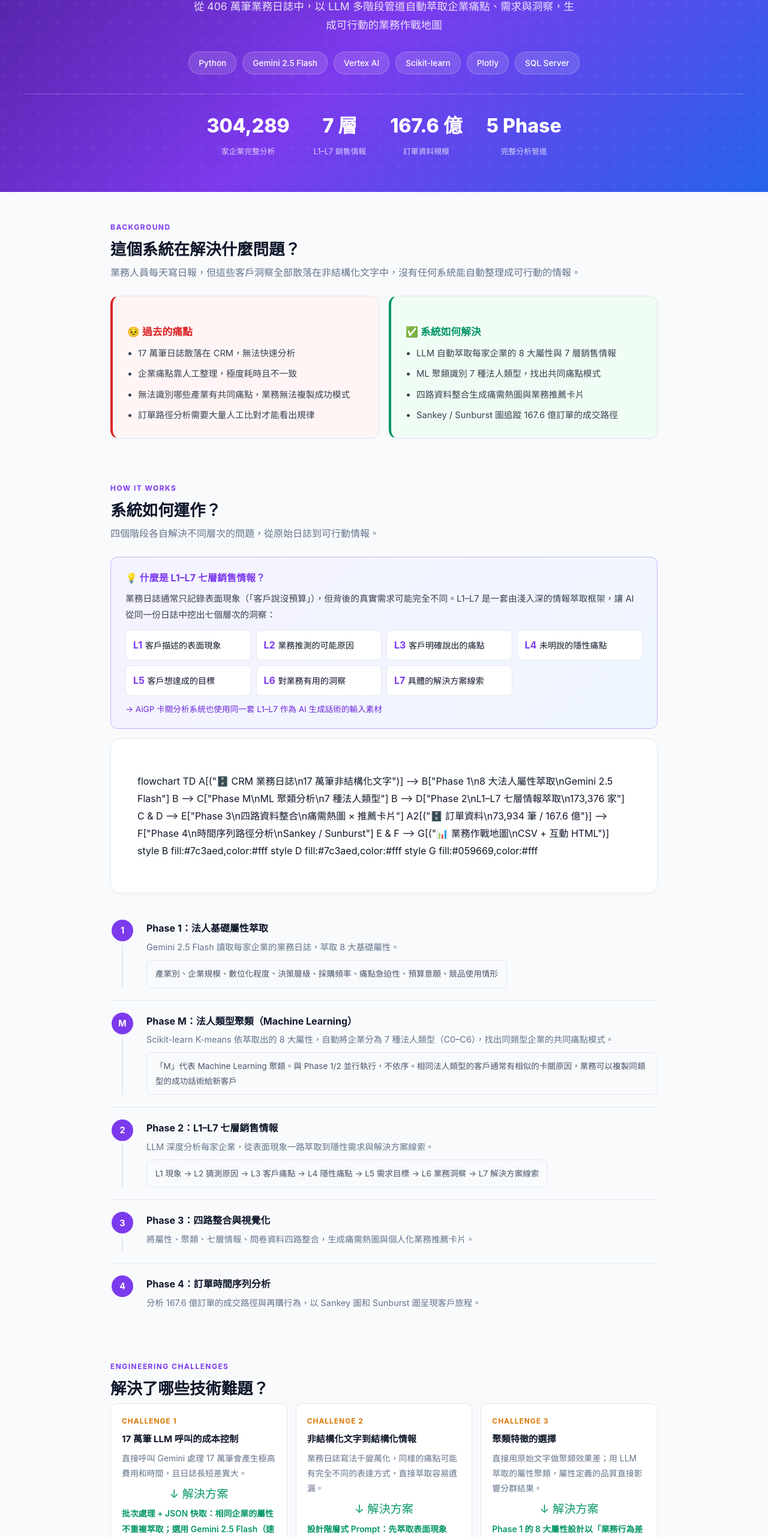
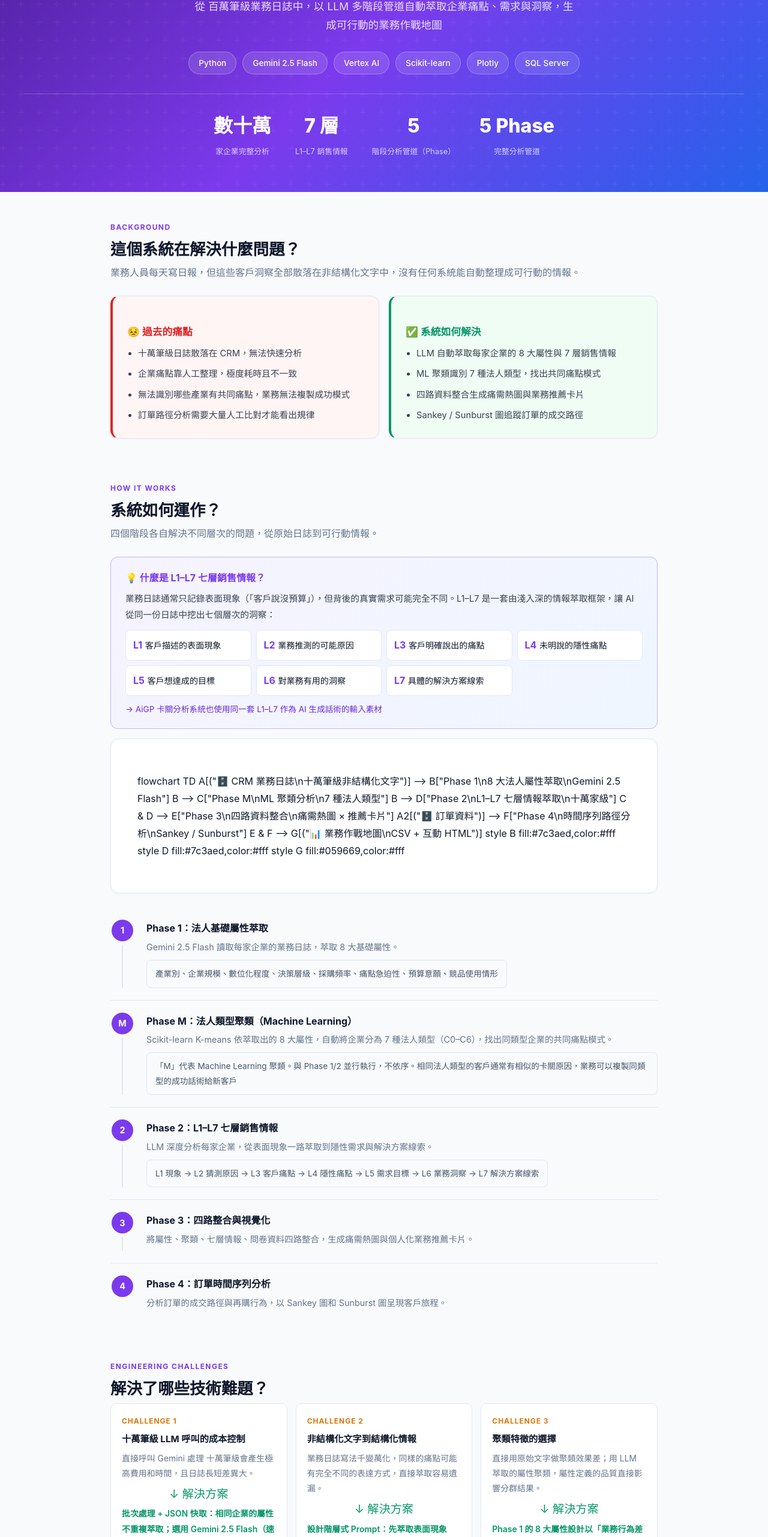
Before and after one commit to yujuigato/llm-bizlog-report, a plain HTML site: page index.html in a window 1280 px wide. Shown: the part 238-2800 px from the top of the page at 60% size. Drawn offline with Linux system fonts and the light colour scheme; a script that the page names is missing.

Commit message:
docs: 公開頁面移除精確數量與金額，改以量級描述（資安去識別）

```diff
--- a/index.html
+++ b/index.html
@@ -110,7 +110,7 @@
 <header>
   <div class="hero-tag">🧠 LLM × 業務情報 × 視覺化</div>
   <h1>業務日誌智慧萃取系統<br><span>Pain-Point Intelligence Map</span></h1>
-  <p class="subtitle">從 406 萬筆業務日誌中，以 LLM 多階段管道自動萃取企業痛點、需求與洞察，生成可行動的業務作戰地圖</p>
+  <p class="subtitle">從 百萬筆級業務日誌中，以 LLM 多階段管道自動萃取企業痛點、需求與洞察，生成可行動的業務作戰地圖</p>
   <div class="tech-pills">
     <span class="tech-pill">Python</span>
     <span class="tech-pill">Gemini 2.5 Flash</span>
@@ -120,9 +120,9 @@
     <span class="tech-pill">SQL Server</span>
   </div>
   <div class="hero-stats">
-    <div class="hero-stat"><div class="num">304,289</div><div class="lbl">家企業完整分析</div></div>
+    <div class="hero-stat"><div class="num">數十萬</div><div class="lbl">家企業完整分析</div></div>
     <div class="hero-stat"><div class="num">7 層</div><div class="lbl">L1–L7 銷售情報</div></div>
-    <div class="hero-stat"><div class="num">167.6 億</div><div class="lbl">訂單資料規模</div></div>
+    <div class="hero-stat"><div class="num">5</div><div class="lbl">階段分析管道（Phase）</div></div>
     <div class="hero-stat"><div class="num">5 Phase</div><div class="lbl">完整分析管道</div></div>
   </div>
 </header>
@@ -136,7 +136,7 @@
     <div class="card problem-card">
       <h3>😣 過去的痛點</h3>
       <ul style="padding-left:18px;font-size:.92rem;color:#374151;margin-top:8px;">
-        <li style="margin-bottom:8px">17 萬筆日誌散落在 CRM，無法快速分析</li>
+        <li style="margin-bottom:8px">十萬筆級日誌散落在 CRM，無法快速分析</li>
         <li style="margin-bottom:8px">企業痛點靠人工整理，極度耗時且不一致</li>
         <li style="margin-bottom:8px">無法識別哪些產業有共同痛點，業務無法複製成功模式</li>
         <li>訂單路徑分析需要大量人工比對才能看出規律</li>
@@ -148,7 +148,7 @@
         <li style="margin-bottom:8px">LLM 自動萃取每家企業的 8 大屬性與 7 層銷售情報</li>
         <li style="margin-bottom:8px">ML 聚類識別 7 種法人類型，找出共同痛點模式</li>
         <li style="margin-bottom:8px">四路資料整合生成痛需熱圖與業務推薦卡片</li>
-        <li>Sankey / Sunburst 圖追蹤 167.6 億訂單的成交路徑</li>
+        <li>Sankey / Sunburst 圖追蹤訂單的成交路徑</li>
       </ul>
     </div>
   </div>
@@ -177,11 +177,11 @@
   <div class="card" style="margin-bottom:24px;">
     <div class="mermaid">
 flowchart TD
-    A[("🗄️ CRM 業務日誌\n17 萬筆非結構化文字")] --> B["Phase 1\n8 大法人屬性萃取\nGemini 2.5 Flash"]
+    A[("🗄️ CRM 業務日誌\n十萬筆級非結構化文字")] --> B["Phase 1\n8 大法人屬性萃取\nGemini 2.5 Flash"]
     B --> C["Phase M\nML 聚類分析\n7 種法人類型"]
-    B --> D["Phase 2\nL1–L7 七層情報萃取\n173,376 家"]
+    B --> D["Phase 2\nL1–L7 七層情報萃取\n十萬家級"]
     C & D --> E["Phase 3\n四路資料整合\n痛需熱圖 × 推薦卡片"]
-    A2[("🗄️ 訂單資料\n73,934 筆 / 167.6 億")] --> F["Phase 4\n時間序列路徑分析\nSankey / Sunburst"]
+    A2[("🗄️ 訂單資料")] --> F["Phase 4\n時間序列路徑分析\nSankey / Sunburst"]
     E & F --> G[("📊 業務作戰地圖\nCSV + 互動 HTML")]
     style B fill:#7c3aed,color:#fff
     style D fill:#7c3aed,color:#fff
@@ -226,7 +226,7 @@ flowchart TD
       <div class="step-left"><div class="step-num">4</div><div class="step-line"></div></div>
       <div class="step-body">
         <h4>Phase 4：訂單時間序列分析</h4>
-        <p>分析 167.6 億訂單的成交路徑與再購行為，以 Sankey 圖和 Sunburst 圖呈現客戶旅程。</p>
+        <p>分析訂單的成交路徑與再購行為，以 Sankey 圖和 Sunburst 圖呈現客戶旅程。</p>
       </div>
     </div>
   </div>
@@ -238,8 +238,8 @@ flowchart TD
   <div class="challenge-grid">
     <div class="challenge-item">
       <div class="ch-label">Challenge 1</div>
-      <h4>17 萬筆 LLM 呼叫的成本控制</h4>
-      <p>直接呼叫 Gemini 處理 17 萬筆會產生極高費用和時間，且日誌長短差異大。</p>
+      <h4>十萬筆級 LLM 呼叫的成本控制</h4>
+      <p>直接呼叫 Gemini 處理 十萬筆級會產生極高費用和時間，且日誌長短差異大。</p>
       <div class="arrow">↓ 解決方案</div>
       <p class="solution">批次處理 + JSON 快取：相同企業的屬性不重複萃取；選用 Gemini 2.5 Flash（速度快、成本低）而非 Pro</p>
     </div>
@@ -260,7 +260,7 @@ flowchart TD
     <div class="challenge-item">
       <div class="ch-label">Challenge 4</div>
       <h4>訂單路徑的視覺化呈現</h4>
-      <p>73,934 筆訂單的路徑資料如果用表格呈現，主管完全看不出規律；需要讓非技術背景的人一眼理解。</p>
+      <p>數萬筆訂單的路徑資料如果用表格呈現，主管完全看不出規律；需要讓非技術背景的人一眼理解。</p>
       <div class="arrow">↓ 解決方案</div>
       <p class="solution">Plotly Sankey 圖呈現產品組合路徑，Sunburst 圖呈現樹狀客戶旅程，互動式 HTML 讓主管可以自行探索</p>
     </div>
@@ -271,8 +271,8 @@ flowchart TD
   <div class="section-label">Results</div>
   <h2>分析規模與成果</h2>
   <div class="stat-grid" style="margin-bottom:24px;">
-    <div class="stat-card"><div class="number">178,790</div><div class="label">企業完成屬性萃取</div></div>
-    <div class="stat-card"><div class="number">173,376</div><div class="label">企業完成 L1–L7 情報</div></div>
+    <div class="stat-card"><div class="number">十萬+</div><div class="label">企業完成屬性萃取</div></div>
+    <div class="stat-card"><div class="number">十萬+</div><div class="label">企業完成 L1–L7 情報</div></div>
     <div class="stat-card"><div class="number">7 種</div><div class="label">法人類型識別</div></div>
     <div class="stat-card"><div class="number">15+</div><div class="label">CSV 與互動 HTML 輸出</div></div>
   </div>
@@ -306,9 +306,9 @@ flowchart TD
   <h2>最新進度：業務日報彙整分析系統</h2>
   <p style="color:#64748b;margin-bottom:16px;">在既有四階段管道基礎上，新增一套將業務日報彙整為四張分析表、每日自動增量更新的生產系統，無需人工介入。</p>
   <div class="stat-grid" style="margin-bottom:24px;">
-    <div class="stat-card"><div class="number">406萬</div><div class="label">日誌明細筆數</div></div>
-    <div class="stat-card"><div class="number">30萬</div><div class="label">公司彙整家數</div></div>
-    <div class="stat-card"><div class="number">249萬</div><div class="label">公司月度整合筆數</div></div>
+    <div class="stat-card"><div class="number">百萬級</div><div class="label">日誌明細筆數</div></div>
+    <div class="stat-card"><div class="number">數十萬</div><div class="label">公司彙整家數</div></div>
+    <div class="stat-card"><div class="number">百萬級</div><div class="label">公司月度整合筆數</div></div>
     <div class="stat-card"><div class="number">10x</div><div class="label">平行化處理加速</div></div>
   </div>
   <div class="card">
```
Also changed, not shown: 1 other file.
